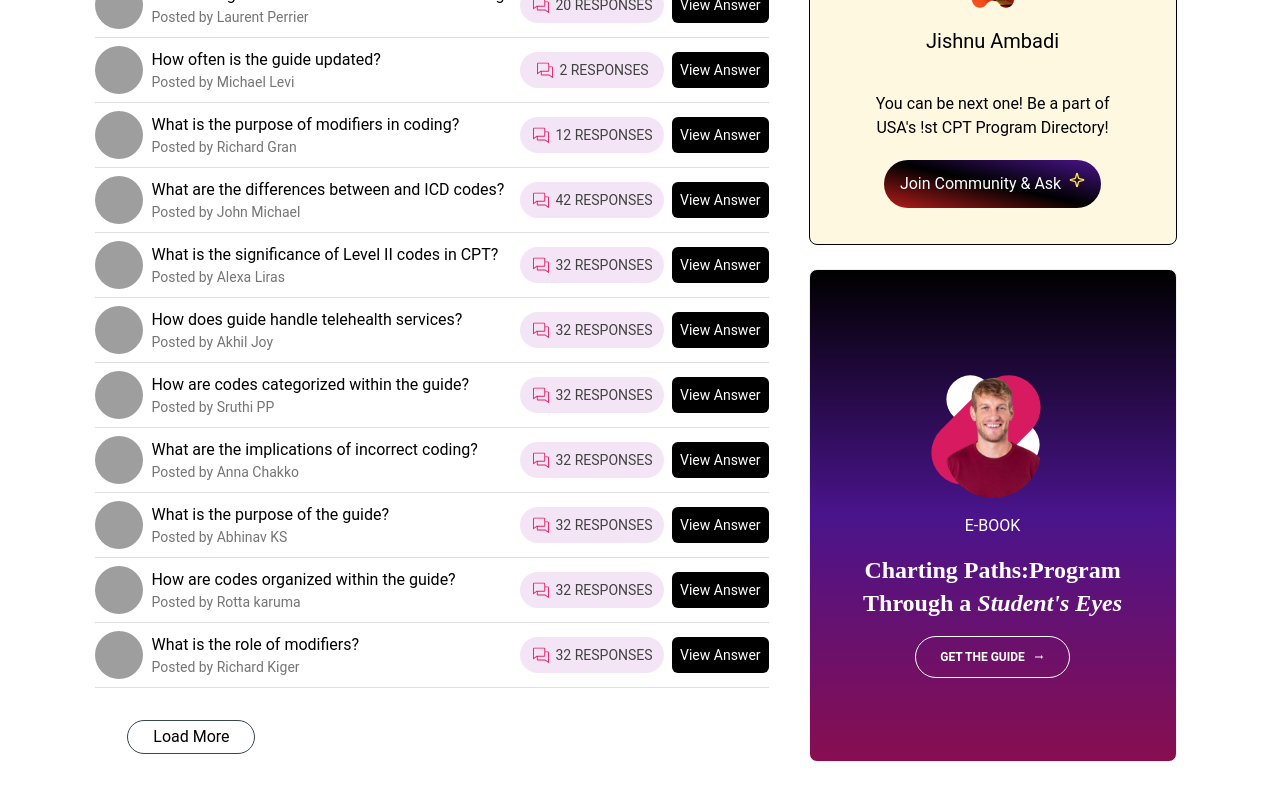
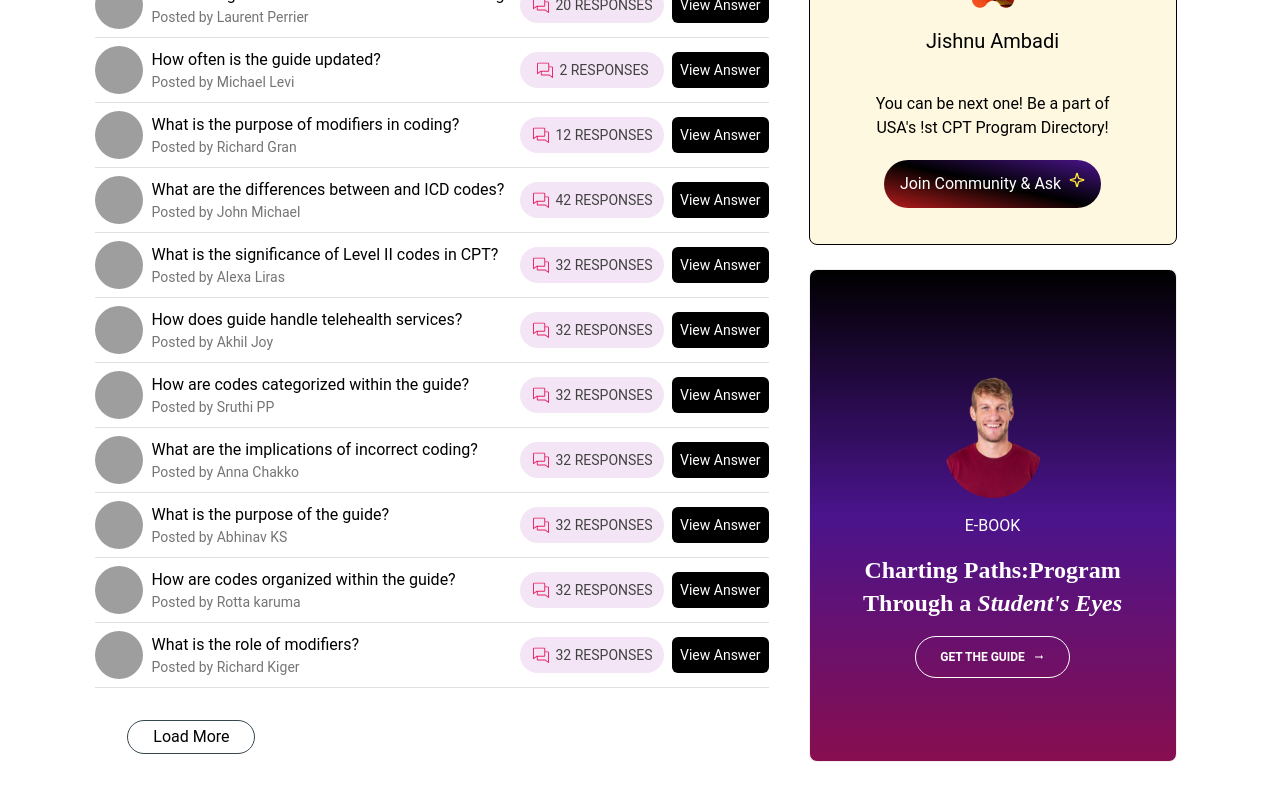
Before and after one commit to sterinpaul/SpiderWorks-Test, a React (Vite) app: page / in a window 1280 px wide. Shown: the part 2095-2895 px from the top of the page. Built offline with nearby package versions, Linux system fonts and the light colour scheme; grey boxes are pictures that could not be loaded.

Commit message:
Bug fixed at last component of E-Book

```diff
--- a/src/components/latestDiscussions/Promotions.jsx
+++ b/src/components/latestDiscussions/Promotions.jsx
@@ -27,9 +27,8 @@ export const Promotions = () => {
                 </button>
 
             </div>
-            <div className="relative bg-gradient-to-t from-pink-900 via-purple-900 to to-black rounded-lg border w-full h-full flex flex-col justify-center items-center">
-                    <div className="top-32 bg-white rotate-45 w-28 h-12 absolute rounded-full"></div>
-                    <div className="top-32 left-28 bg-pink-600 -rotate-45 w-32 h-16 absolute rounded-full"></div>
+            <div className="p-8 bg-gradient-to-t from-pink-900 via-purple-900 to to-black rounded-lg border w-full h-full flex flex-col justify-center items-center">
+
                 <div className="relative">
                     <div className="m-4 top-0 rounded-full h-32 w-24 overflow-hidden">
                         <img className="w-100 h-100" src="./../../src/assets/emoji/promoImg2.png" alt="Promotion image" />
```
